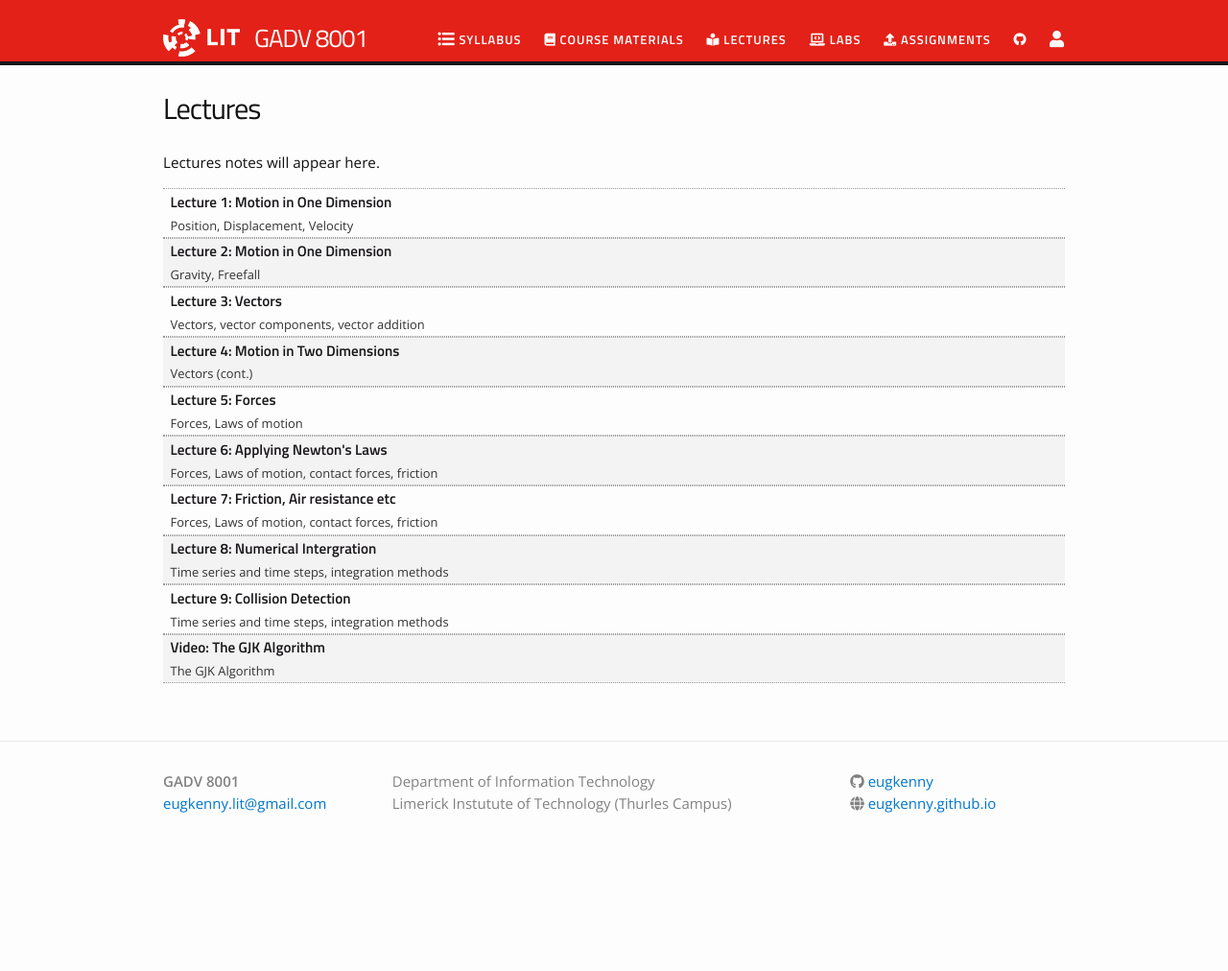
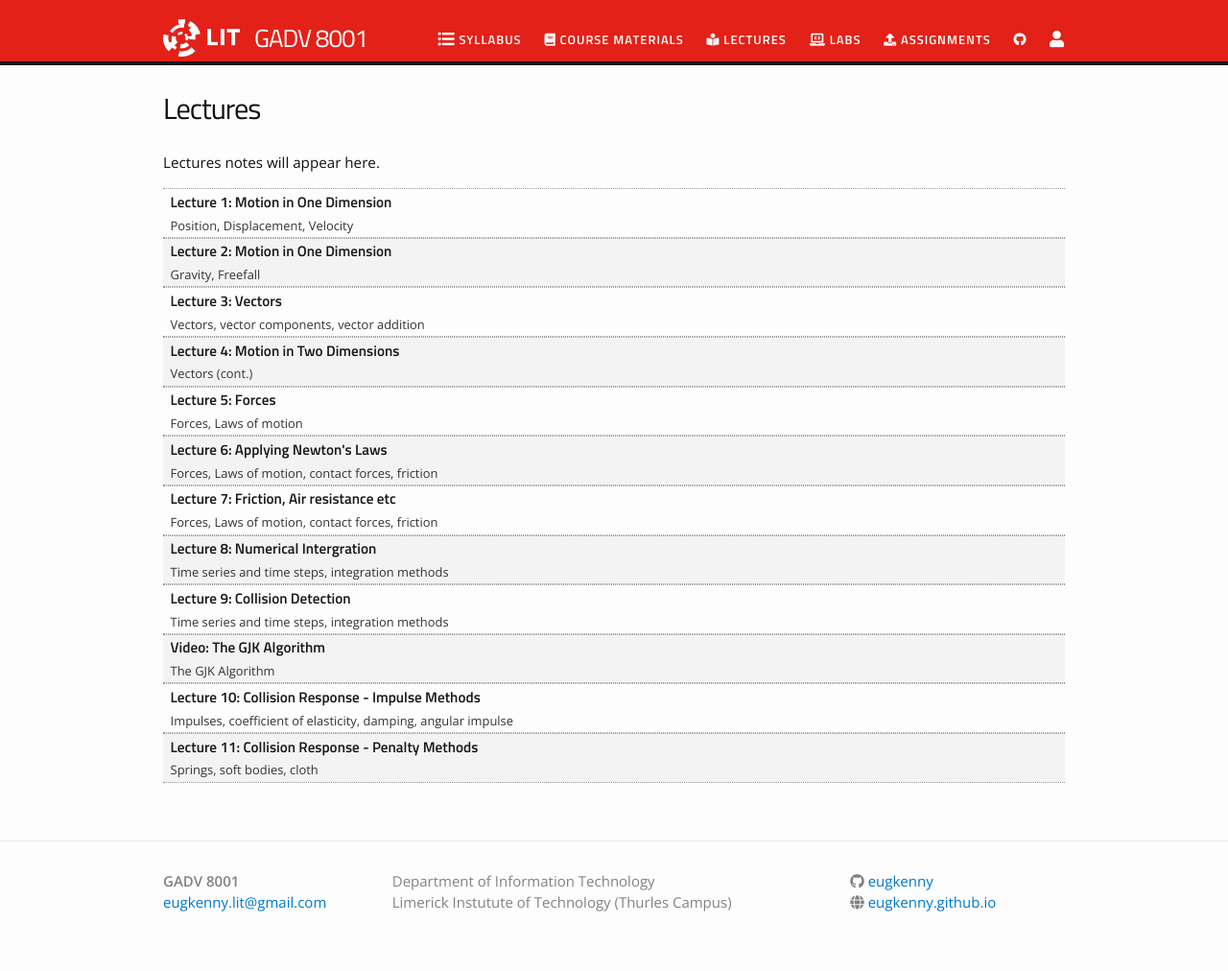
Before and after one commit to eugkenny/GADV8001, a Jekyll site: the page built from lectures.md, in a window 1280 px wide. Shown: the whole page at 96% size. Built offline with Jekyll 4.4.1, drawn with Linux system fonts in a browser that asks for light colours; nearby versions of some CDN libraries; before the commit the page ends 908 px from its top, so only the background shows below that.

Commit message:
Update lectures

```diff
--- a/_data/lectures.yml
+++ b/_data/lectures.yml
@@ -52,3 +52,13 @@
   filename: The GJK Algorithm.mp4
   dirname: lectures
   tldr: "The GJK Algorithm"
+
+- title: "Lecture 10: Collision Response - Impulse Methods"
+  filename: Collision Response - Impulse Methods.pdf
+  dirname: lectures
+  tldr: "Impulses, coefficient of elasticity, damping, angular impulse"
+
+- title: "Lecture 11: Collision Response - Penalty Methods"
+  filename: Collision Response - Penalty Methods.pdf
+  dirname: lectures
+  tldr: "Springs, soft bodies, cloth"
```
Also changed, not shown: 3 other files.
